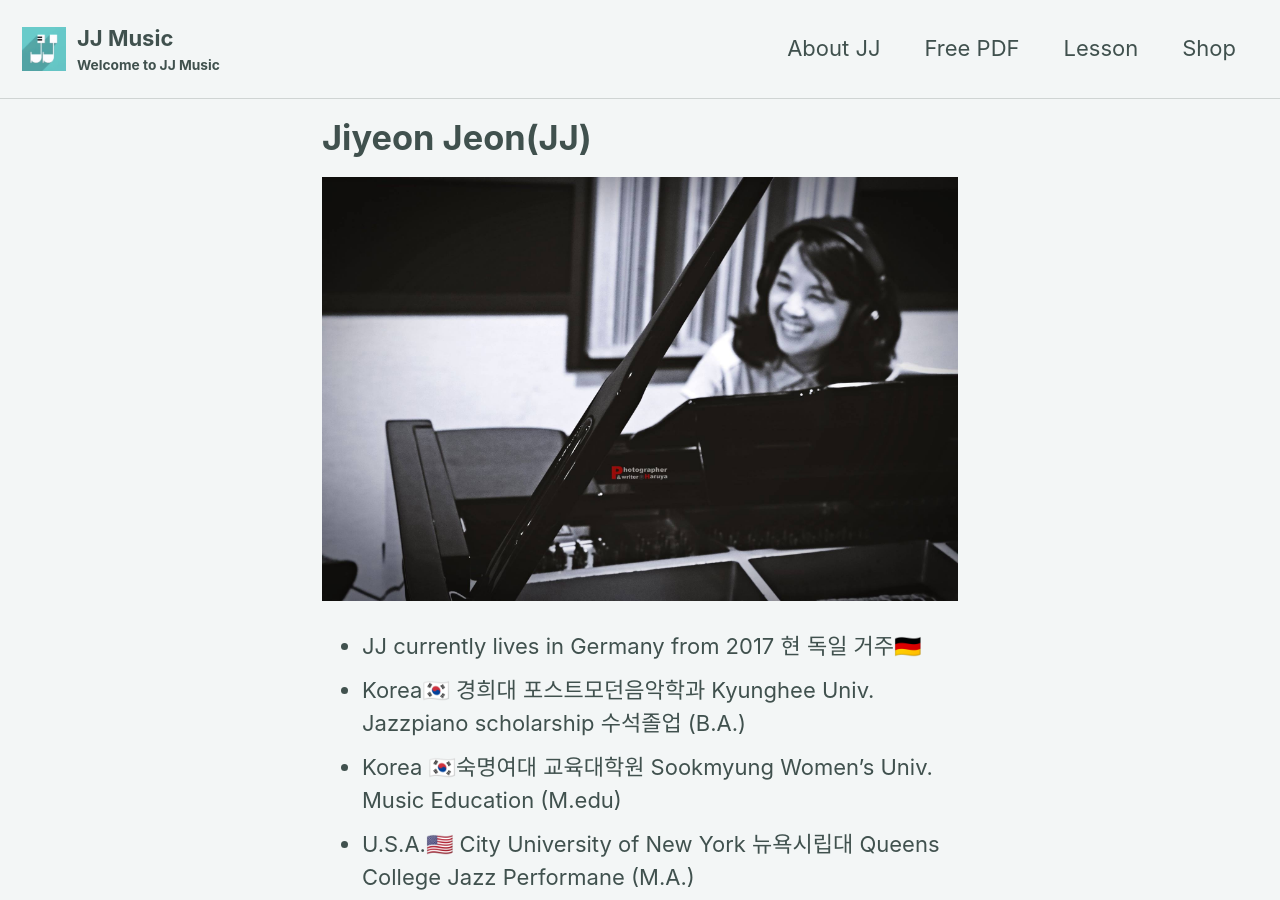
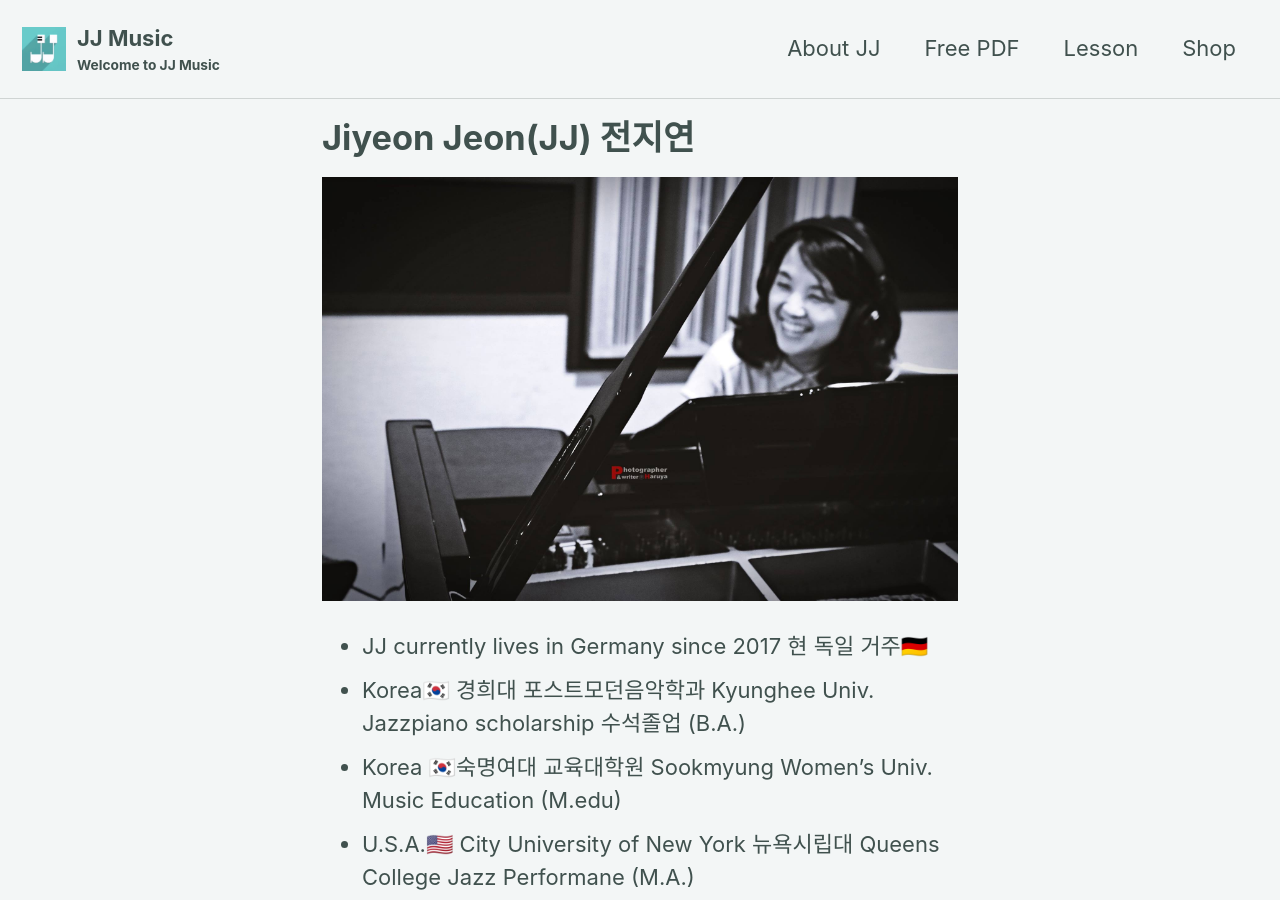
Before and after one commit to jjmusic-online/jjmusic-online.github.io, a Jekyll site: the page built from _pages/about.md, in a window 1280 px wide and 900 px high. Built offline with Jekyll 4.4.1, drawn with Linux system fonts in a browser that asks for light colours; cached includes are drawn as plain includes; nearby versions of some CDN libraries.

Commit message:
Update about.md

```diff
--- a/_pages/about.md
+++ b/_pages/about.md
@@ -1,13 +1,13 @@
 ---
 layout: "pages"
-title: "Jiyeon Jeon(JJ)"
+title: "Jiyeon Jeon(JJ) 전지연 "
 permalink: /about/
 ---
 
 <img src="https://jjmusic-online.github.io/assets/images/photo1.jpeg" alt="JJ Photo1"
 	title="Photo of JJ" style="min-width: 150px" />
 
-- JJ currently lives in Germany from 2017 현 독일 거주🇩🇪
+- JJ currently lives in Germany since 2017 현 독일 거주🇩🇪
 - Korea🇰🇷 경희대 포스트모던음악학과 Kyunghee Univ. Jazzpiano scholarship 수석졸업 (B.A.)
 - Korea 🇰🇷숙명여대 교육대학원 Sookmyung Women's Univ. Music Education (M.edu)
 - U.S.A.🇺🇸 City University of New York 뉴욕시립대 Queens College Jazz Performane (M.A.)
@@ -18,7 +18,7 @@
 <img src="https://jjmusic-online.github.io/assets/images/photo2.jpeg" alt="JJ Photo2"
 	title="Photo of JJ" style="min-width: 150px" />
 
-- 🎹연주 녹음 경력 Performing and Recording Experience(2006-Present)
+## 🎹연주 녹음 경력 Performing and Recording Experience(2006-Present)
 - (Germany) Leipziger Kurbus in Leipzig,(Peace Together for Teenagers)독일 라이프치히 청소년 통일캠프 연주 2019.7
 - (Germany)City Jazz Chemnitz Solo Piano 공연 2019.05
 - (Germany)Inter Kulturelle Wochen in Chemnitz 문화 교류 주간 켐니츠시 주최 단독공연 2018. 10
```
